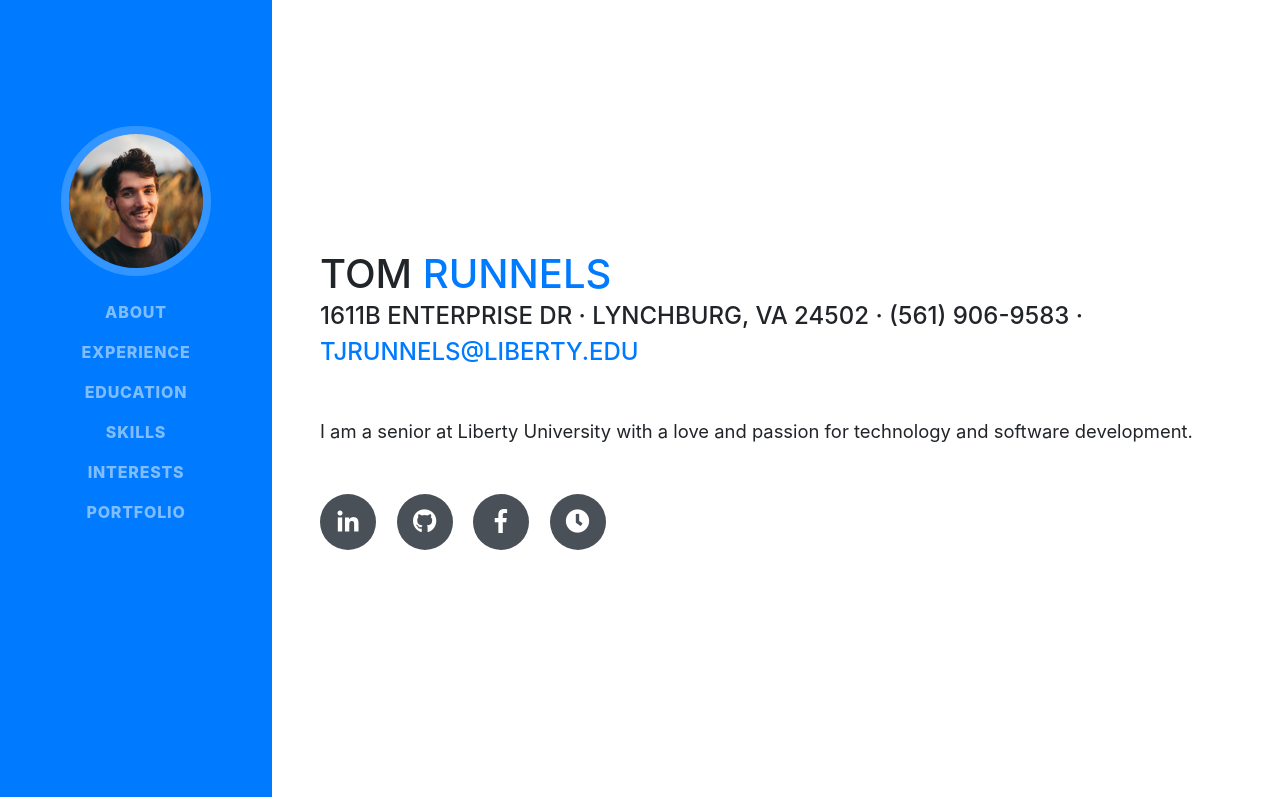
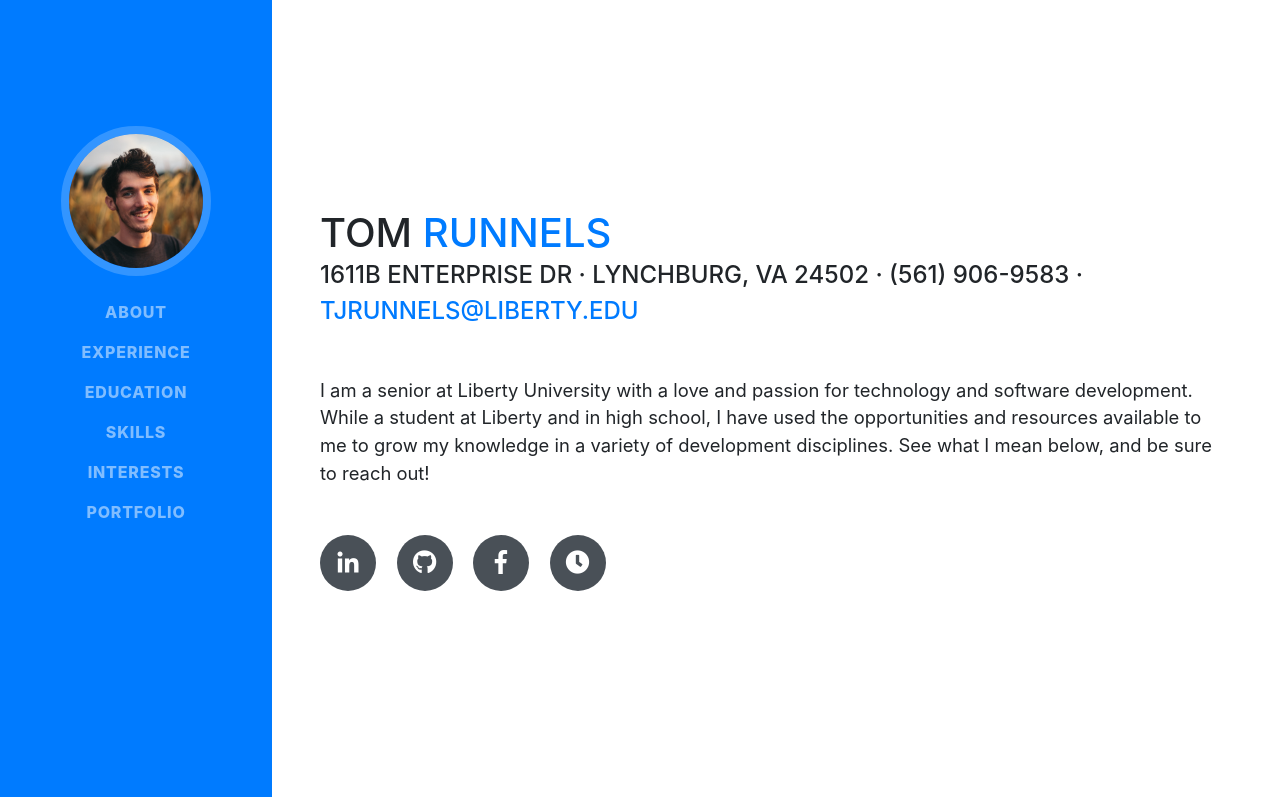
Before and after one commit to tjrunnels/tjrunnels.github.io, a website with bundled scripts: page index.html in a window 1280 px wide. Shown: the top 797 px of the page. Built offline with nearby package versions, Linux system fonts and the light colour scheme; a web font is replaced by a local one.

Commit message:
Updated the intro paragraph
updated index line 88

```diff
--- a/index.html
+++ b/index.html
@@ -85,7 +85,9 @@
             <a href="mailto:tjrunnels@liberty.edu">tjrunnels@liberty.edu</a>
           </div>
           <!-- tomdo -->
-          <p class="lead mb-5">I am a senior at Liberty University with a love and passion for technology and software development.</p>
+          <p class="lead mb-5">I am a senior at Liberty University with a love and passion for technology and software development. While a
+            student at Liberty and in high school, I have used the opportunities and resources available to me to grow my
+            knowledge in a variety of development disciplines.  See what I mean below, and be sure to reach out! </p>
           <div class="social-icons">
             <a href="https://www.linkedin.com/in/tom-runnels-331a94145/" target="_blank">
               <i class="fab fa-linkedin-in"></i>
```
